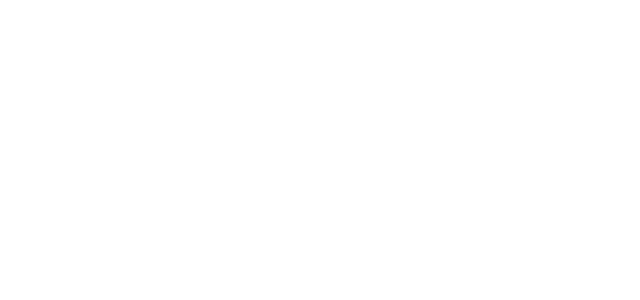
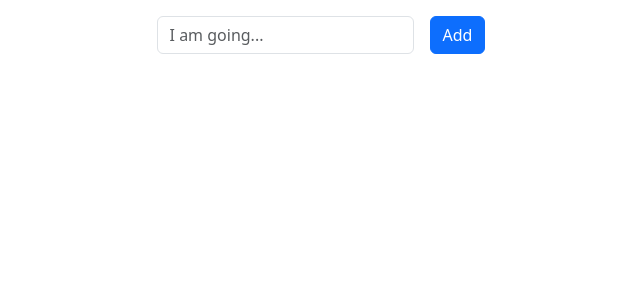
Before and after one commit to VitaliiaYaremenko/REACT-hw, a React (Vite) app in the folder react-app/: page / in a window 1280 px wide. Shown: the top 300 px of the page, without its empty margins (319-959 px from the left). Built offline with nearby package versions, Linux system fonts and the light colour scheme.

Commit message:
created hw-12

```diff
--- a/react-app/package.json
+++ b/react-app/package.json
@@ -10,6 +10,8 @@
     "preview": "vite preview"
   },
   "dependencies": {
+    "clone-deep": "^4.0.1",
+    "lodash": "^4.17.21",
     "prop-types": "^15.8.1",
     "react": "^18.2.0",
     "react-bootstrap": "^2.10.2",
--- a/react-app/src/App.jsx
+++ b/react-app/src/App.jsx
@@ -1,9 +1,13 @@
+import TodoBox from "./components/TodoBox/index.js";
+
 function App() {
 
-  return (
-      <>
-      </>
-  )
+    return (
+        <>
+            <TodoBox/>
+
+        </>
+    )
 }
 
 export default App
--- /dev/null
+++ b/react-app/src/components/Item/Item.jsx
@@ -0,0 +1,42 @@
+import {Component, Fragment} from "react";
+import {Button} from 'react-bootstrap'
+import PropTypes from "prop-types";
+
+class Item extends Component {
+    constructor(props) {
+        super(props);
+    }
+
+    handleDelete = (e) => {
+        this.props.onRemove(e.target.id)
+    }
+
+    render() {
+        const {task, id} = this.props;
+        return (
+            <Fragment>
+                <div className={'row'}>
+                    <div className={'col-auto'}>
+                        <Button
+                            type={'button'}
+                            variant={'btn btn-outline-danger btn-sm'}
+                            id={id}
+                            onClick={this.handleDelete}
+                        >-
+                        </Button>
+                    </div>
+                    <div className={'col'}>{task}</div>
+                </div>
+                <hr/>
+            </Fragment>
+        )
+    }
+}
+
+Item.propTypes = {
+    task: PropTypes.string.isRequired,
+    id: PropTypes.number.isRequired,
+    onRemove: PropTypes.func.isRequired
+}
+
+export default Item;
--- /dev/null
+++ b/react-app/src/components/Item/index.js
@@ -0,0 +1,3 @@
+import TodoItem from "./Item.jsx";
+
+export default TodoItem;
--- /dev/null
+++ b/react-app/src/components/TodoBox/TodoBox.jsx
@@ -0,0 +1,67 @@
+import {Component, Fragment} from 'react';
+import {Button, Form} from 'react-bootstrap';
+import {Container} from "react-bootstrap";
+import TodoItem from "../Item/index.js";
+import {cloneDeep} from 'lodash';
+
+class TodoBox extends Component {
+
+    constructor(props) {
+        super(props);
+        this.state = {
+            value: '',
+            notes: []
+        };
+    }
+
+    handleDelete = (index) => () => {
+        this.setState(prevState => ({
+            notes: prevState.notes.filter((item, i) => i !== index)
+        }));
+    };
+
+    handleSubmit = (e) => {
+        e.preventDefault();
+        const prevState = cloneDeep(this.state);
+
+        if (this.state.value.trim() === '') return;
+
+        this.setState({
+            value: '',
+            notes: [prevState.value, ...prevState.notes]
+        });
+    };
+
+    handleChange = (e) => {
+        this.setState({value: e.target.value});
+    };
+
+    render() {
+        const {value, notes} = this.state;
+        return (
+            <Fragment>
+                <Container>
+                    <div className={'mt-3'}>
+                        <Form className={'d-flex justify-content-center'} onSubmit={this.handleSubmit}>
+                            <div className={'me-3'}>
+                                <Form.Control
+                                    type={'text'}
+                                    value={value}
+                                    className={'form-control'}
+                                    placeholder={'I am going...'}
+                                    onChange={this.handleChange}
+                                />
+                            </div>
+                            <Button type={'submit'} className={'btn btn-primary'}>Add</Button>
+                        </Form>
+                    </div>
+                    {notes.map((item, index) => (
+                        <TodoItem key={index} task={item} id={index} onRemove={this.handleDelete(index)}/>
+                    ))}
+                </Container>
+            </Fragment>
+        );
+    }
+}
+
+export default TodoBox;
--- /dev/null
+++ b/react-app/src/components/TodoBox/index.js
@@ -0,0 +1,3 @@
+import TodoBox from "./TodoBox.jsx";
+
+export default TodoBox;
--- a/react-app/src/main.jsx
+++ b/react-app/src/main.jsx
@@ -1,6 +1,7 @@
 import React from 'react'
 import ReactDOM from 'react-dom/client'
 import App from './App.jsx'
+import 'bootstrap/dist/css/bootstrap.min.css'
 
 ReactDOM.createRoot(document.getElementById('root')).render(
     <React.StrictMode>
```
Also changed, not shown: 2 other files (tests, documents, lock files or other folders).
